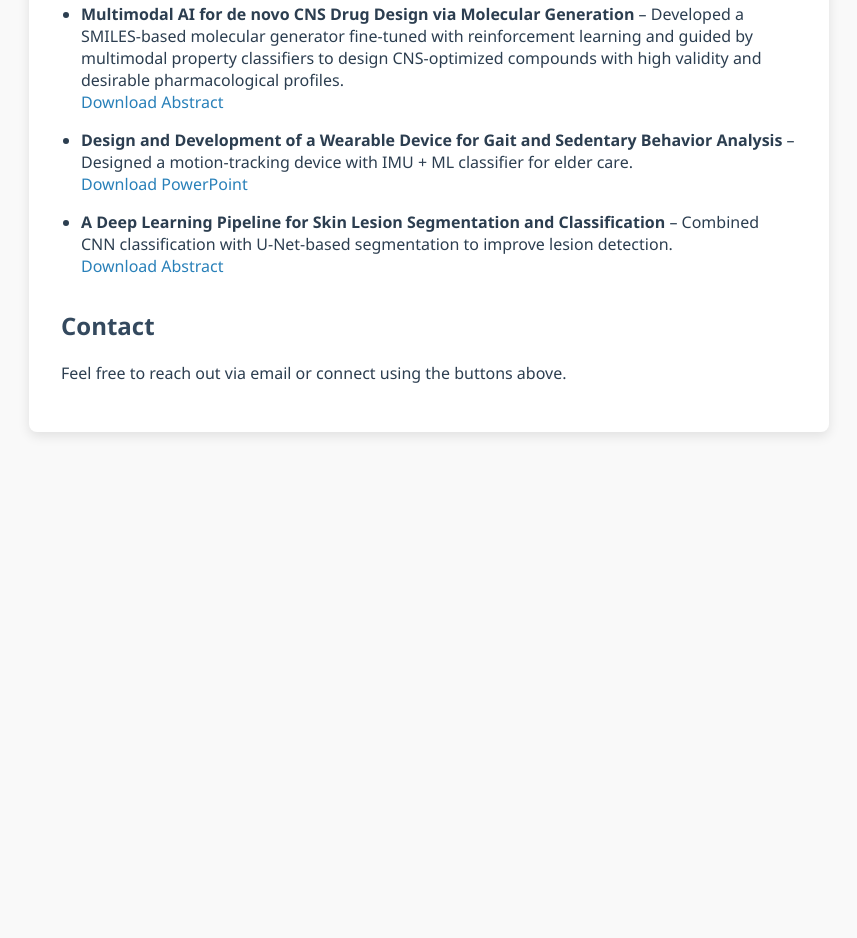
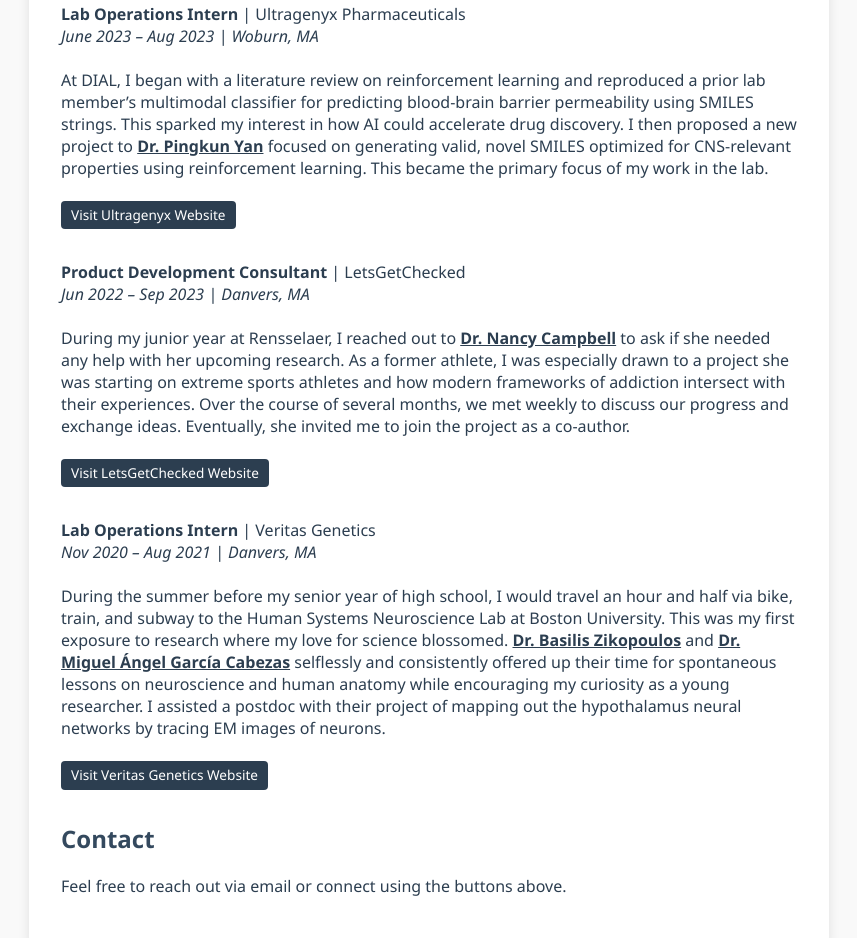
Before and after one commit to LarsPWArntsen/larspwarntsen.github.io, a plain HTML site: page index.html in a window 1280 px wide. Shown: the part 2094-3032 px from the top of the page, without its empty margins (211-1068 px from the left). Before the commit the page ends 2558 px from the top, so only its background shows below. Drawn offline with nearby package versions, Linux system fonts and the light colour scheme.

Commit message:
Update index.html

```diff
--- a/index.html
+++ b/index.html
@@ -302,11 +302,32 @@
     </ul>
 
     <h2 id="industry-experience">Industry Experience</h2>
-    <ul>
-      <li><strong>Multimodal AI for de novo CNS Drug Design via Molecular Generation</strong> – Developed a SMILES-based molecular generator fine-tuned with reinforcement learning and guided by multimodal property classifiers to design CNS-optimized compounds with high validity and desirable pharmacological profiles. <br><a href="AbstractProposal_BMES2025.pdf" download>Download Abstract</a></li>
-      <li><strong>Design and Development of a Wearable Device for Gait and Sedentary Behavior Analysis</strong> – Designed a motion-tracking device with IMU + ML classifier for elder care.<br><a href="AbstractProposal_BMES2025.pdf" download>Download PowerPoint</a></li>
-      <li><strong>A Deep Learning Pipeline for Skin Lesion Segmentation and Classification</strong> – Combined CNN classification with U-Net-based segmentation to improve lesion detection.<br><a href="AbstractProposal_BMES2025.pdf" download>Download Abstract</a></li>
-    </ul>
+    <div style="margin-bottom: 2rem;">
+      <strong>Lab Operations Intern</strong> | Ultragenyx Pharmaceuticals<br>
+      <em>June 2023 – Aug 2023 | Woburn, MA </em>
+      <br><br>
+      At DIAL, I began with a literature review on reinforcement learning and reproduced a prior lab member’s multimodal classifier for predicting blood-brain barrier permeability using SMILES strings. This sparked my interest in how AI could accelerate drug discovery. I then proposed a new project to <a href="https://dial.rpi.edu/people/pingkun-yan" target="_blank" style="color: #2c3e50; font-weight: bold; text-decoration: underline;">Dr. Pingkun Yan</a> focused on generating valid, novel SMILES optimized for CNS-relevant properties using reinforcement learning. This became the primary focus of my work in the lab.
+      <br><br>
+      <a href="https://www.ultragenyx.com/" class="button" target="_blank">Visit Ultragenyx Website</a>
+    </div>
+
+    <div style="margin-bottom: 2rem;">
+      <strong>Product Development Consultant</strong> | LetsGetChecked<br>
+      <em>Jun 2022 – Sep 2023 | Danvers, MA</em>
+      <br><br>
+      During my junior year at Rensselaer, I reached out to <a href="https://faculty.rpi.edu/nancy-campbell" target="_blank" style="color: #2c3e50; font-weight: bold; text-decoration: underline;">Dr. Nancy Campbell</a> to ask if she needed any help with her upcoming research. As a former athlete, I was especially drawn to a project she was starting on extreme sports athletes and how modern frameworks of addiction intersect with their experiences. Over the course of several months, we met weekly to discuss our progress and exchange ideas. Eventually, she invited me to join the project as a co-author.
+      <br><br>
+      <a href="https://www.letsgetchecked.com/?srsltid=AfmBOorDs3RkaBUuo-zeVn1bBheLm_UhwA2SQceeyAIAH0WUwbVLH48g" class="button" target="_blank">Visit LetsGetChecked Website</a>
+    </div>
+
+    <div style="margin-bottom: 2rem;">
+      <strong>Lab Operations Intern</strong> | Veritas Genetics<br>
+      <em>Nov 2020 – Aug 2021 | Danvers, MA</em>
+      <br><br>
+      During the summer before my senior year of high school, I would travel an hour and half via bike, train, and subway to the Human Systems Neuroscience Lab at Boston University. This was my first exposure to research where my love for science blossomed. <a href="https://www.bu.edu/crescent/profiles/basilis-zikopoulos/" target="_blank" style="color: #2c3e50; font-weight: bold; text-decoration: underline;">Dr. Basilis Zikopoulos</a> and <a href="https://www.researchgate.net/profile/Miguel_Angel_Garcia-Cabezas2" target="_blank" style="color: #2c3e50; font-weight: bold; text-decoration: underline;">Dr. Miguel &Aacute;ngel Garc&iacute;a Cabezas</a> selflessly and consistently offered up their time for spontaneous lessons on neuroscience and human anatomy while encouraging my curiosity as a young researcher. I assisted a postdoc with their project of mapping out the hypothalamus neural networks by tracing EM images of neurons.
+      <br><br>
+      <a href="https://www.veritasint.com/" class="button" target="_blank">Visit Veritas Genetics Website</a>
+    </div>
 
     <h2 id="contact">Contact</h2>
     <p>Feel free to reach out via email or connect using the buttons above.</p>
```
